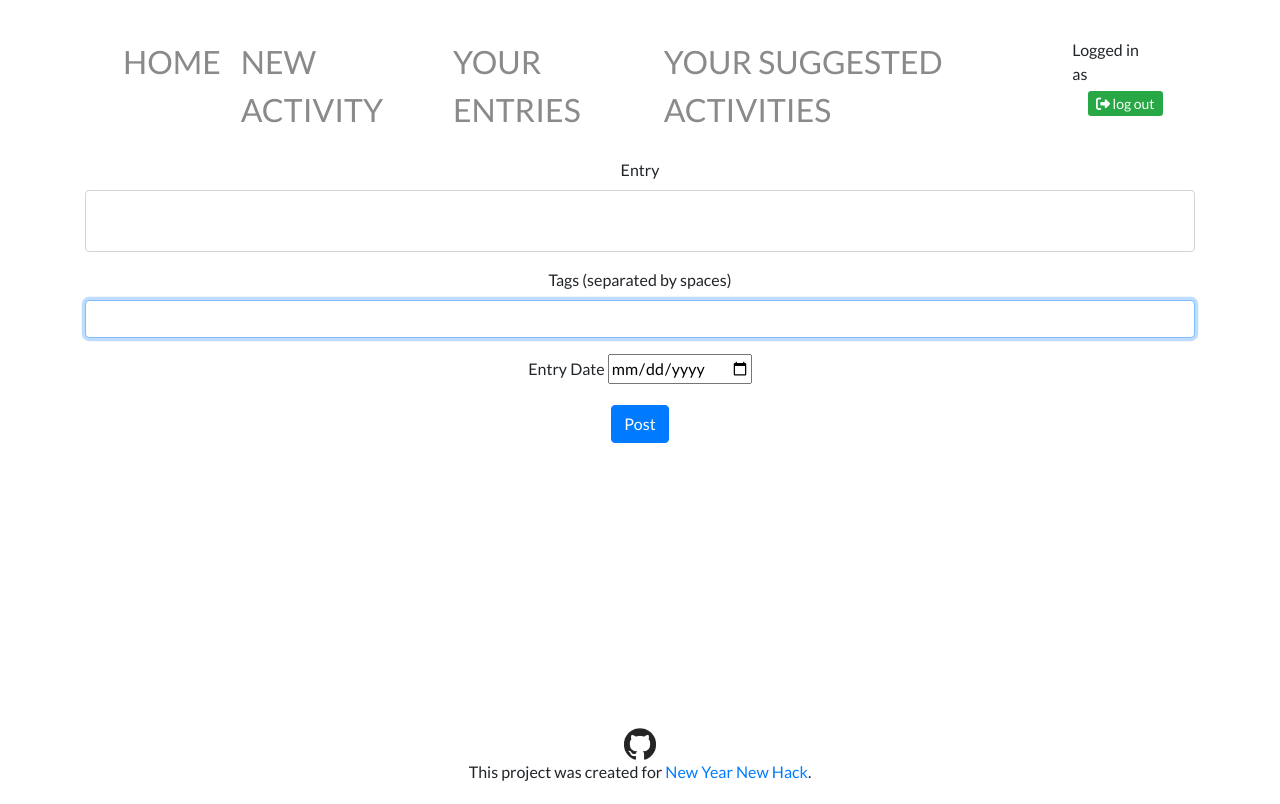
After one commit to UserBlackBox/theme-tracker, a Python web app: template templates/new-entry.html in a window 1280 px wide. The commit adds this page. Run offline with Jinja, Linux system fonts and the light colour scheme; the template is opened without the code that fills it, so the values that code supplies are empty; some libraries are stand-ins or nearby versions.

Commit message:
create new entries!

```diff
--- a/templates/entries.html
+++ b/templates/entries.html
@@ -39,6 +39,9 @@
             </div>
         </div>
         <div class="content-wrapper">
+            <div class = "welcome-page">
+                <p><i class="fas fa-plus-square"></i> <a href="{{ url_for('main.new_entry') }}">Make new entry</a></p>
+            </div>
             <div class="content-wrapper">
                 <div class  = "left-column">
                     <p><h1>Your Entries</h1></p>
--- a/templates/home.html
+++ b/templates/home.html
@@ -34,14 +34,14 @@
             <div class="right-side">
                 Logged in as {{ current_user.name }}
                 <div class="name">
-                    <a href="/logout" class = "btn-sm btn-success btn-lg" role="button">log out</a>
+                    <a href="/logout" class = "btn-sm btn-success btn-lg" role="button"><i class="fas fa-sign-out-alt"></i> log out</a>
                 </div>
             </div>
         </div>
         <div class="content-wrapper" style="height: 100%;">
             <div class = "welcome-page">
                 <p><h2>Here is an overview of your account.<span style="float: right">Your theme is {{ current_user.theme }}</span></h2></p>
-                <p><a href="{{ url_for('main.new_entry') }}">Make new entry</a></p>
+                <p><i class="fas fa-plus-square"></i> <a href="{{ url_for('main.new_entry') }}">Make new entry</a></p>
                 <br>
             </div>
             <div class="content-wrapper">
--- /dev/null
+++ b/templates/new-entry.html
@@ -0,0 +1,76 @@
+<!DOCTYPE html>
+<html>
+<head>
+    <meta http-equiv="X-UA-Compatible" content="IE=edge">
+    <meta name="viewport" content="width = device-width, initial-scale = 1">
+    <meta charset = "utf-8"/>
+    <title> New Entry </title>
+    <link href="https://fonts.googleapis.com/css2?family=Lato:ital,wght@0,100;0,300;0,400;0,700;0,900;1,100;1,300;1,400;1,700;1,900&display=swap" rel="stylesheet">
+    <link href='https://fonts.googleapis.com/css?family=Pacifico' rel='stylesheet' type='text/css'>
+    <link href='https://fonts.googleapis.com/css?family=Pacifico' rel='stylesheet' type='text/css'>
+    <link rel="stylesheet" type="text/css" href="{{ url_for('static', filename='bootstrap.css') }}">
+    <script src="https://kit.fontawesome.com/f5ffdce5b9.js" crossorigin="anonymous"></script>
+    <link rel="stylesheet" href="{{ url_for('static', filename='styles.css') }}">
+    <link href='https://fonts.googleapis.com/css?family=Pacifico' rel='stylesheet' type='text/css'>
+</head>
+<body>
+
+<div class="container">
+    <div class="nav-wrapper">
+        <div class="left-side">
+            <div class="nav-link-wrapper">
+                <a href="{{ url_for('main.index') }}">Home</a>
+            </div>
+            <div class="nav-link-wrapper">
+                <a href="{{ url_for('main.new') }}">New Activity</a>
+            </div>
+            <div class="nav-link-wrapper">
+                <a href="{{ url_for('main.your') }}">Your Entries</a>
+            </div>
+            <div class="nav-link-wrapper">
+                <a href="{{ url_for('main.suggested') }}">Your Suggested Activities</a>
+            </div>
+        </div>
+        <div class="right-side">
+            Logged in as {{ current_user.name }}
+            <div class="name">
+                <a href="/logout" class = "btn-sm btn-success btn-lg" role="button"><i class="fas fa-sign-out-alt"></i> log out</a>
+            </div>
+        </div>
+    </div>
+    <form method="POST" action="/new/" style="text-align: center">
+        <div class="form-group">
+            <div class="control">
+                <label for="entry">Entry</label>
+                <textarea class="form-control" name="entry" style="resize: none"></textarea>
+            </div>
+        </div>
+        <div class="form-group">
+            <div class="control">
+                <label for="tags">Tags (separated by spaces)</label>
+                <input class="form-control" type="text" name="tags" autofocus="">
+            </div>
+        </div>
+        <div class="form-group">
+            <div class="control">
+                <label for="date">Entry Date</label>
+                <input type="date" name="date">
+            </div>
+        </div>
+        <button class="btn btn-primary">Post</button>
+    </form>
+</div>
+<footer class = "page-footer">
+    <div class = "icons">
+        <a href="https://github.com/UserBlackBox/theme-tracker" title="Github">
+            <div class = "image">
+                <img src="{{ url_for('static', filename='github.png') }}" class="current-image" alt="Github" height="32">
+            </div>
+        </a>
+    </div>
+    This project was created for <a href="https://newyearnewhack.devpost.com/">New Year New Hack</a>.
+</footer>
+<script src="https://ajax.googleapis.com/ajax/libs/jquery/2.1.3/jquery.min.js"></script>
+<script src="js/bootstrap.min.js"></script>
+</body>
+</html>
```
Also changed, not shown: main.py (+22 -1 lines).
